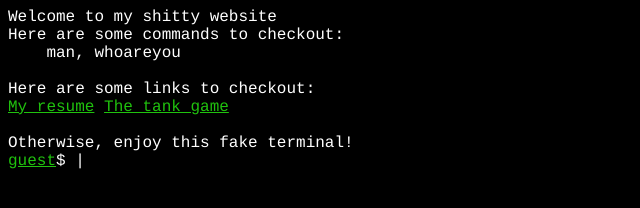
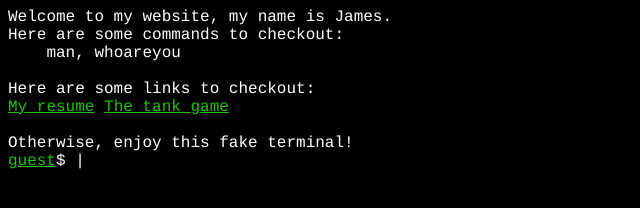
Before and after one commit to james10424/james10424.github.io, a plain HTML site: page index.html in a window 1280 px wide. Shown: the whole page, without its empty margins (0-640 px from the left). Drawn offline with nearby package versions, Linux system fonts and the light colour scheme.

Commit message:
change title

```diff
--- a/index.html
+++ b/index.html
@@ -2,7 +2,7 @@
 <html>
 <head>
     <meta name="viewport" content="width=device-width, initial-scale=1.0">
-    <title>Shitty Website</title>
+    <title>James Zhao</title>
     <style>
         body {
             background-color: black;
@@ -35,7 +35,7 @@
 </head>
 <body>
     <div id="outer">
-        Welcome to my shitty website
+        Welcome to my website, my name is James.
         <br/>
         Here are some commands to checkout: <br/>
         &nbsp;&nbsp;&nbsp;&nbsp;<span>man,</span> <span>whoareyou</span>
```
